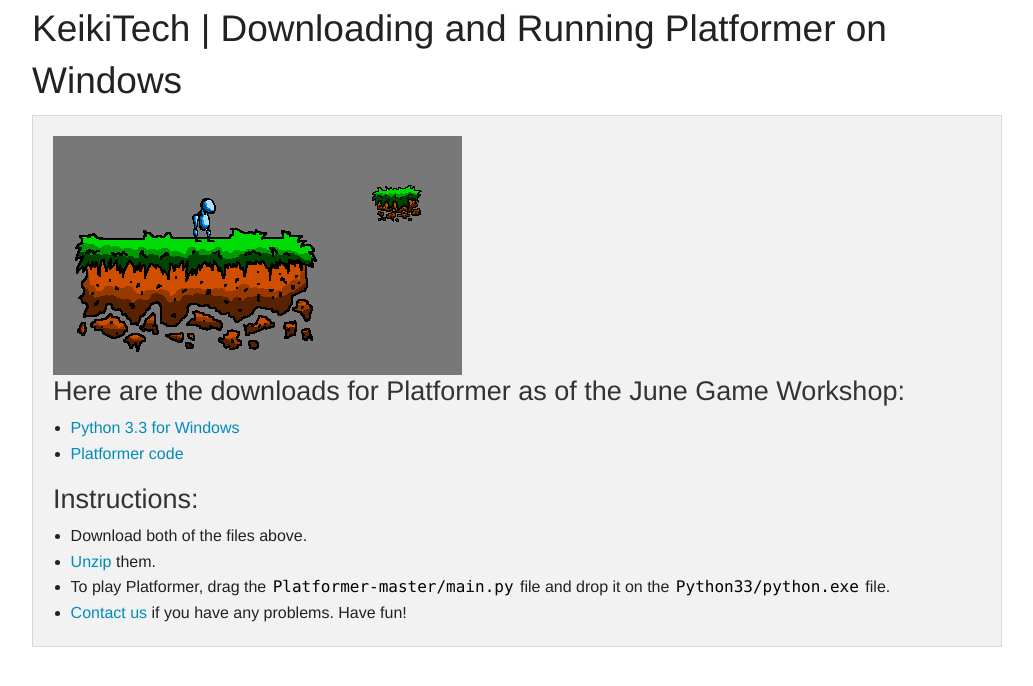
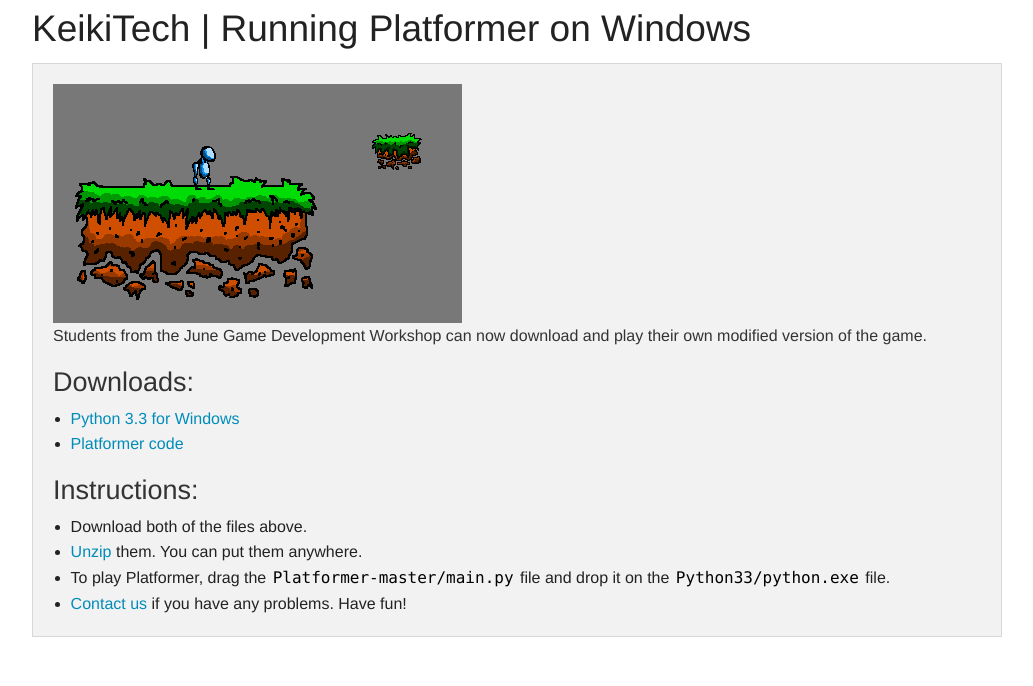
Before and after one commit to bruab/KeikiTech, a plain HTML site: page downloads/platformer_windows_download.html in a window 1280 px wide. Shown: the whole page, without its empty margins (123-1156 px from the left). Drawn offline with Linux system fonts and the light colour scheme.

Commit message:
minor edits

```diff
--- a/downloads/platformer_windows_download.html
+++ b/downloads/platformer_windows_download.html
@@ -11,7 +11,7 @@
 
     <div class="row">
       <div class="logo large-12 columns">
-        <h2>KeikiTech | Downloading and Running Platformer on Windows</h2>
+        <h2>KeikiTech | Running Platformer on Windows</h2>
       </div>
     </div>
 
@@ -19,7 +19,8 @@
       <div class="large-12 columns">
       	<div class="panel">
             <img src="../img/platformer1.png">
-            <h3>Here are the downloads for Platformer as of the June Game Workshop:</h3>
+            <p>Students from the June Game Development Workshop can now download and play their own modified version of the game.</p>
+            <h3>Downloads:</h3>
             <ul>
                 <li><a href="Python33.zip">Python 3.3 for Windows</a></li>
                 <li><a href="Platformer-master.zip">Platformer code</a></li>
@@ -27,7 +28,7 @@
             <h3>Instructions:</h3>
             <ul>
             <li>Download both of the files above.</li>
-            <li><a href="windows.microsoft.com/en-US/windows-8/zip-unzip-files">Unzip</a> them.</li>
+            <li><a href="windows.microsoft.com/en-US/windows-8/zip-unzip-files">Unzip</a> them. You can put them anywhere.</li>
             <li>To play Platformer, drag the <code>Platformer-master/main.py</code> file and drop it on the <code>Python33/python.exe</code> file.</li>
             <li><a href="../people.html">Contact us</a> if you have any problems. Have fun!</li>
             </ul>
```
